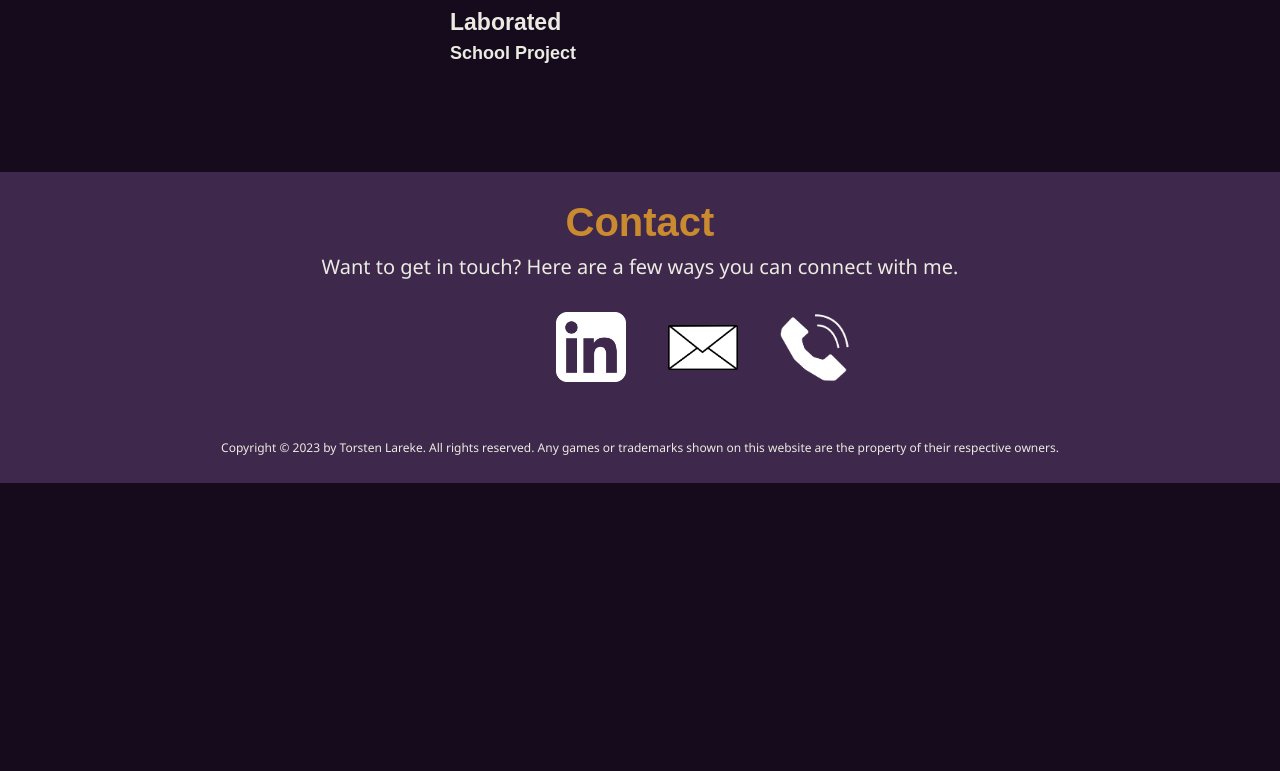
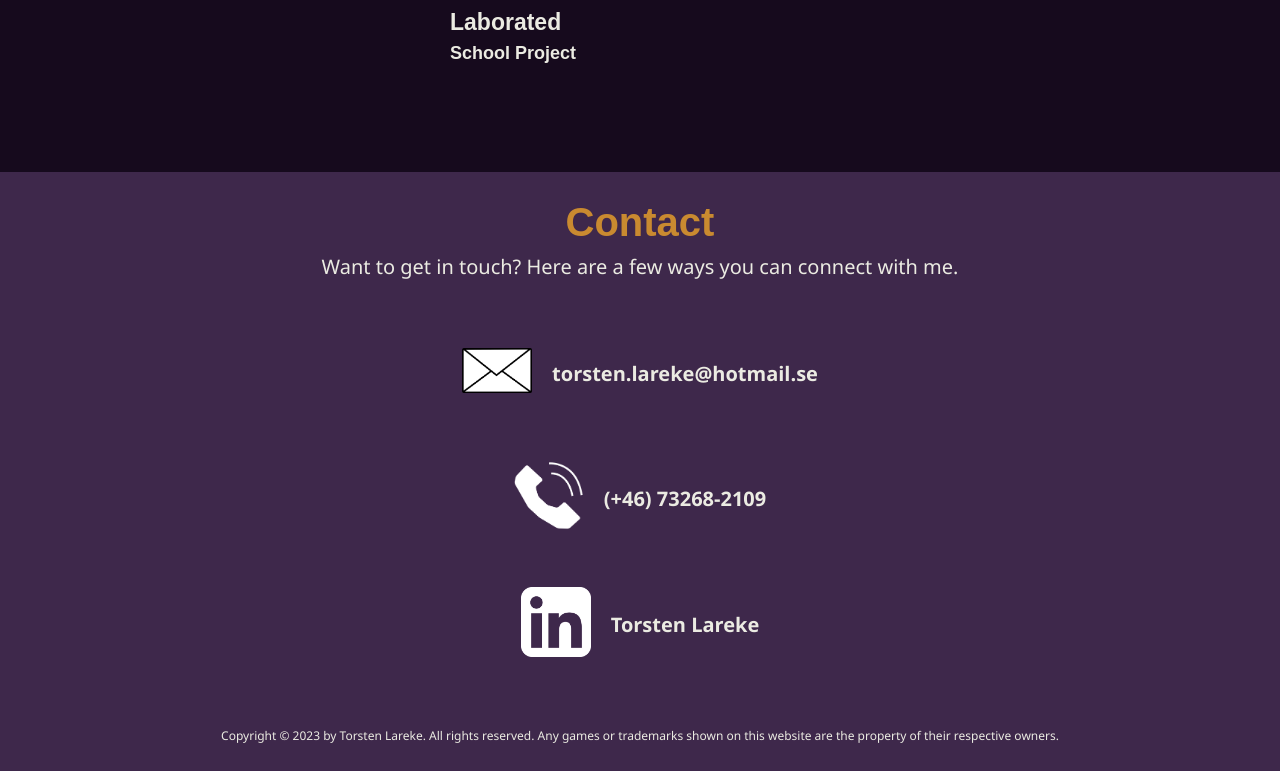
Before and after one commit to SirSalsa/game-portfolio, a React (Vite) app: page / in a window 1280 px wide. Shown: the part 2707-3478 px from the top of the page. Before the commit the page ends 3190 px from the top, so only its background shows below. Built offline with nearby package versions, Linux system fonts and the light colour scheme.

Commit message:
Updated contact layout

```diff
--- a/src/modules/footer/footer.scss
+++ b/src/modules/footer/footer.scss
@@ -27,14 +27,25 @@ p {
 
 #contactinfo_container {
     display: flex;
-    flex-flow: row nowrap;
+    flex-flow: column nowrap;
     padding-top: 30px;
-    justify-content:space-evenly;
     align-items: center;
 }
 
+#contactinfo_container > div {
+    display: flex;
+    flex-flow: row nowrap;
+    align-items: center;
+}
+
+#contact_text {
+    padding-left: 20px;
+    font-size: 20px;
+    font-weight: 700;
+}
+
 a {
-    margin: 0 10% 0 10%;
+    margin: 10% 0 10% 0;
 
     transition: transform 0.15s ease-out;
 }
@@ -52,6 +63,6 @@ img {
     display: flex;
     flex-flow: column nowrap;
     align-items: center;
-    padding: 50px 0 0 0;
+    padding: 40px 0 0 0;
     font-size: 12px;
 }
--- a/src/modules/footer/footer.tsx
+++ b/src/modules/footer/footer.tsx
@@ -9,15 +9,24 @@ function Footer() {
             <h1>Contact</h1>
             <p id="contact_desc">Want to get in touch? Here are a few ways you can connect with me.</p>
             <div id="contactinfo_container">
-                <a href="https://www.linkedin.com/in/torsten-lareke/">
-                    <img src={linkedin} alt="Linkedin img" />
-                </a>
-                <a href="mailto:torsten.lareke@hotmail.se">
-                    <img src={email} alt="Email img" />
-                </a>
-                <a href="tel:+46-73268-2109">
-                    <img src={phone} alt="Phone img" />
-                </a>
+                <div>
+                    <a href="mailto:torsten.lareke@hotmail.se">
+                        <img src={email} alt="Email img" />
+                    </a>
+                    <p id="contact_text">torsten.lareke@hotmail.se</p>
+                </div>
+                <div>
+                    <a href="tel:+46-73268-2109">
+                        <img src={phone} alt="Phone img" />
+                    </a>
+                    <p id="contact_text">(+46) 73268-2109</p>
+                </div>
+                <div>
+                    <a href="https://www.linkedin.com/in/torsten-lareke/">
+                        <img src={linkedin} alt="Linkedin img" />
+                    </a>
+                    <p id="contact_text">Torsten Lareke</p>
+                </div>
             </div>
             <div id="legal_text">
                 <p>Copyright © 2023 by Torsten Lareke. All rights reserved. Any games or trademarks shown on this website are the property of their respective owners.</p>
```
